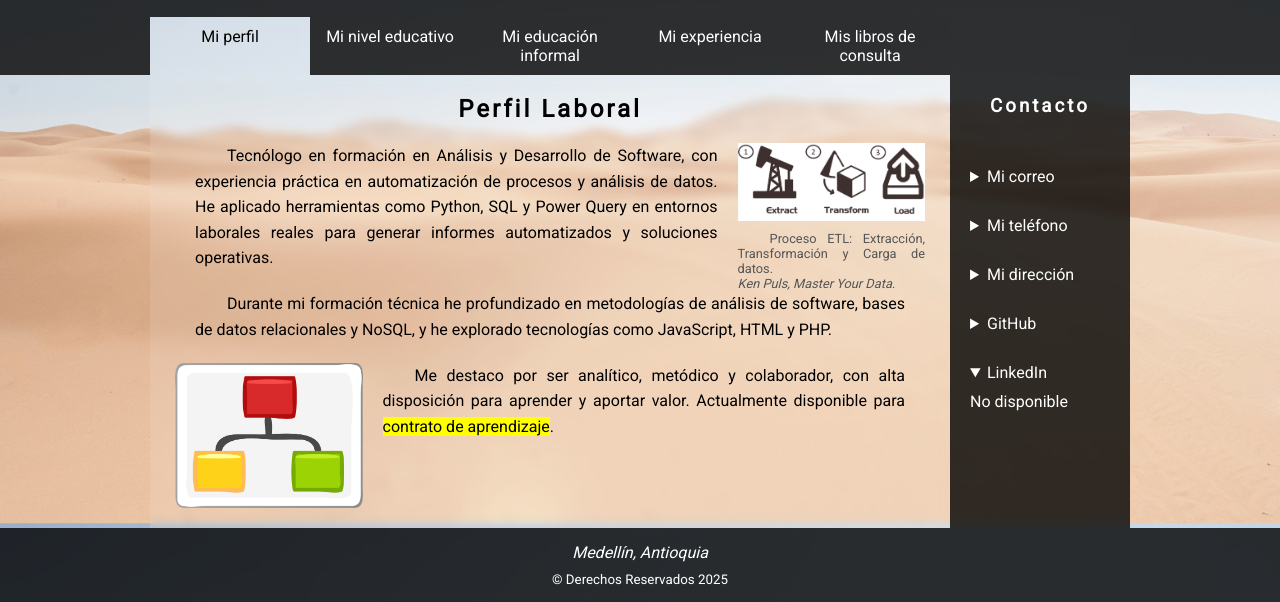
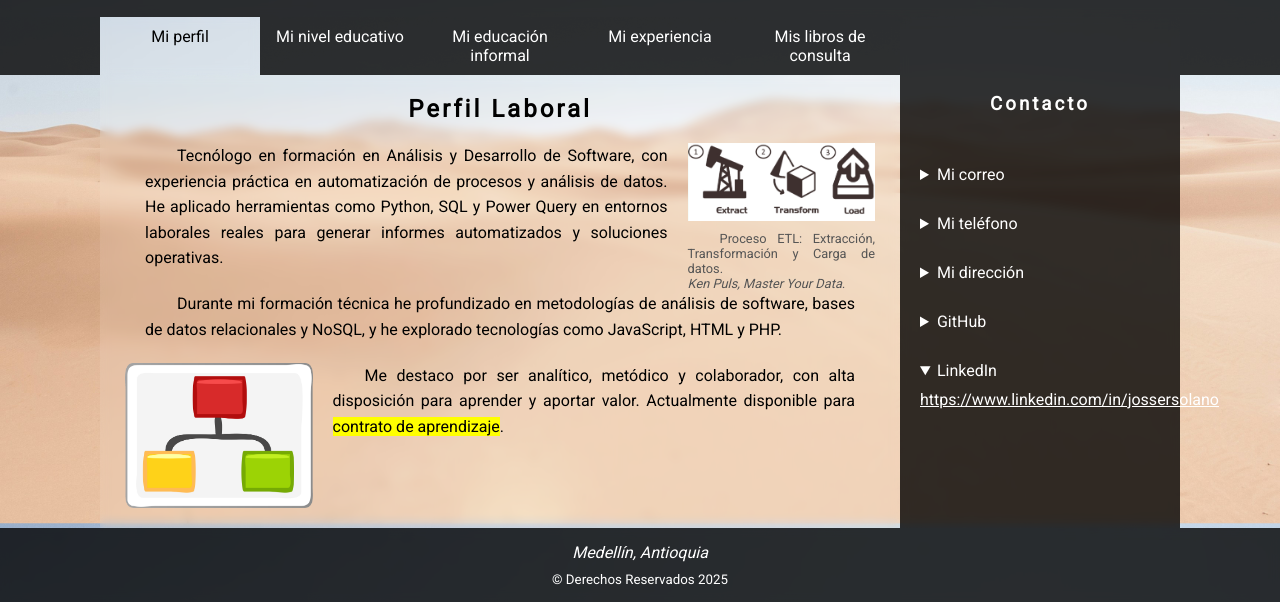
Before and after one commit to jossersolano/jossersolano.github.io, a website: page index.html in a window 1280 px wide. Both pictures are taken after a click on the element "LinkedIn". Shown: the part 330-932 px from the top of the page. Drawn offline with Linux system fonts and the light colour scheme.

Commit message:
Update LinkedIn link in index.html

```diff
--- a/index.html
+++ b/index.html
@@ -114,7 +114,7 @@
         </details>
         <details>
           <summary>LinkedIn</summary>
-          <p>No disponible</p>
+          <p><a href="https://www.linkedin.com/in/jossersolano/" target="_blank">https://www.linkedin.com/in/jossersolano</a></p>
         </details>
       </aside>
       <!-- aqui va el contenido de la página footer -->
```
